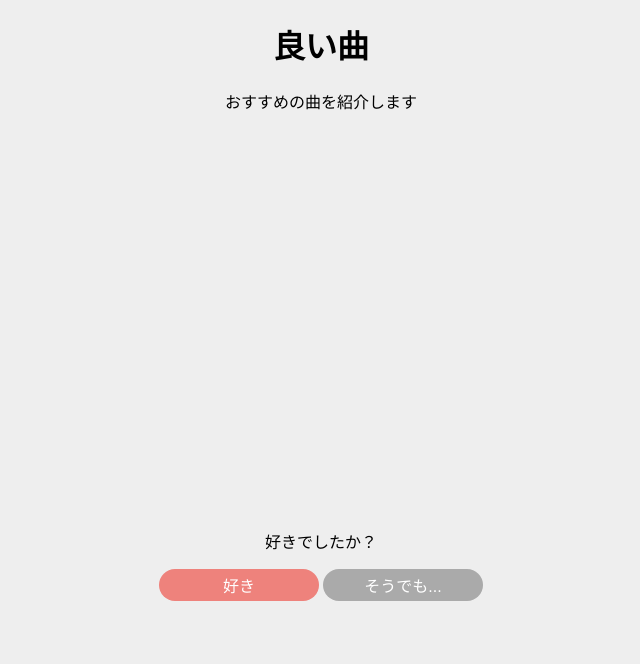
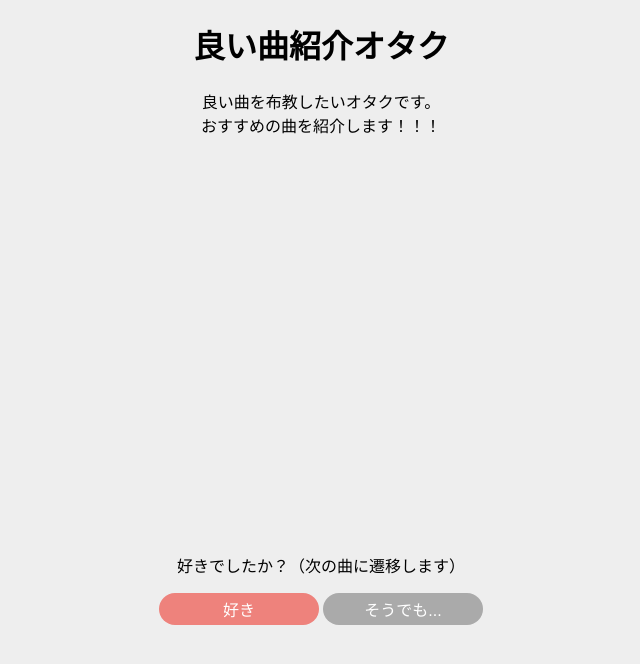
Before and after one commit to momeemt/favorite-indeed-music, a plain HTML site: page index.html in a window 1280 px wide. Shown: the whole page, without its empty margins (319-959 px from the left). Drawn offline with Linux system fonts and the light colour scheme; a web font is replaced by a local one.

Commit message:
👍 文言の調整、viewpointの追加

```diff
--- a/index.html
+++ b/index.html
@@ -6,17 +6,19 @@
     <link rel="preconnect" href="https://fonts.gstatic.com" crossorigin>
     <link href="https://fonts.googleapis.com/css2?family=Shippori+Mincho+B1:wght@400;500;600;700;800&display=swap" rel="stylesheet">
     <link rel="stylesheet" href="style.css">
+    <meta name="viewport" content="width=device-width, initial-scale=1.0">
     <script src="index.js"></script>
   </head>
   <body>
-    <h1>良い曲</h1>
-    <p>おすすめの曲を紹介します</p>
+    <h1>良い曲紹介オタク</h1>
+    <p>良い曲を布教したいオタクです。<br />おすすめの曲を紹介します！！！</p>
     <iframe id="spotify-player" width="100%" height="380" frameBorder="0" allowfullscreen="" allow="autoplay; clipboard-write; encrypted-media; fullscreen; picture-in-picture"></iframe>
-    <p>好きでしたか？</p>
+    <p id="impression"></p>
+    <p>好きでしたか？（次の曲に遷移します）</p>
     <div class="button-instance">
       <div id="like-button-instance"></div>
       <div id="soso-button-instance"></div>
-      <button id="like-button" onclick="switchSpotifySong()">
+      <button id="like-button">
         好き
       </button>
       <button id="soso-button">
```
